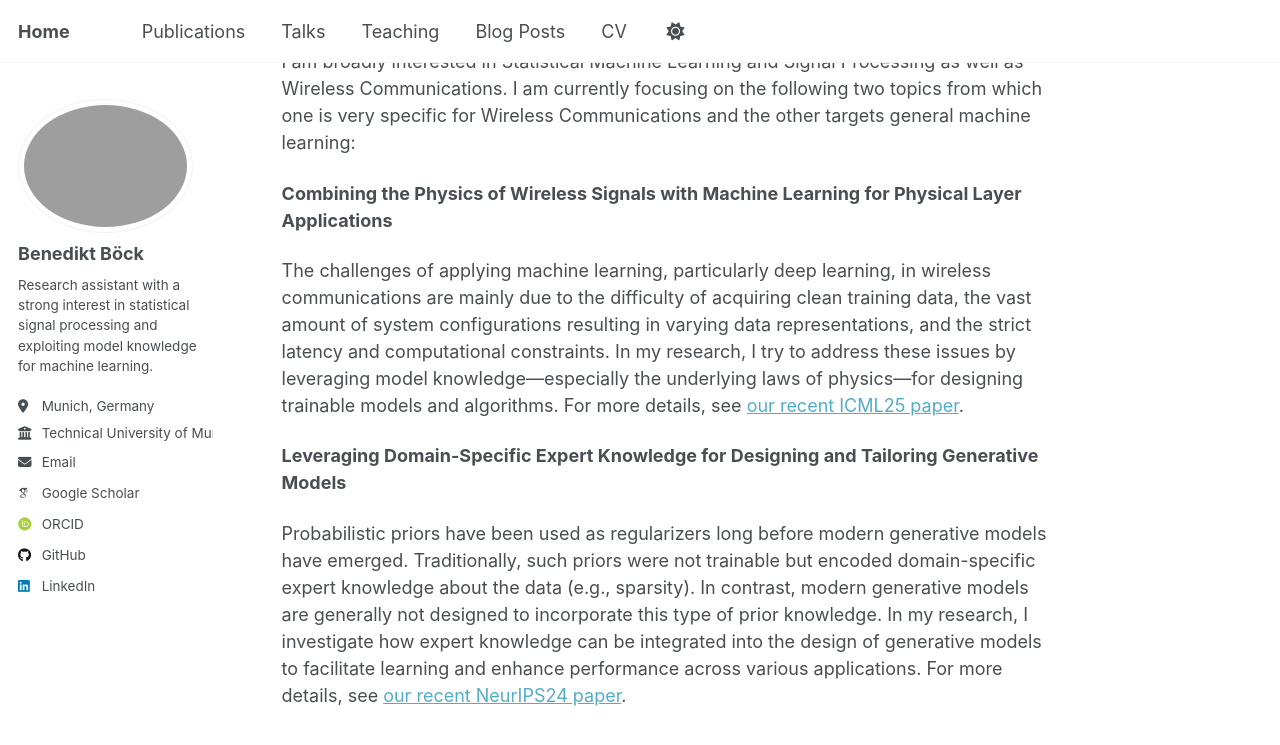
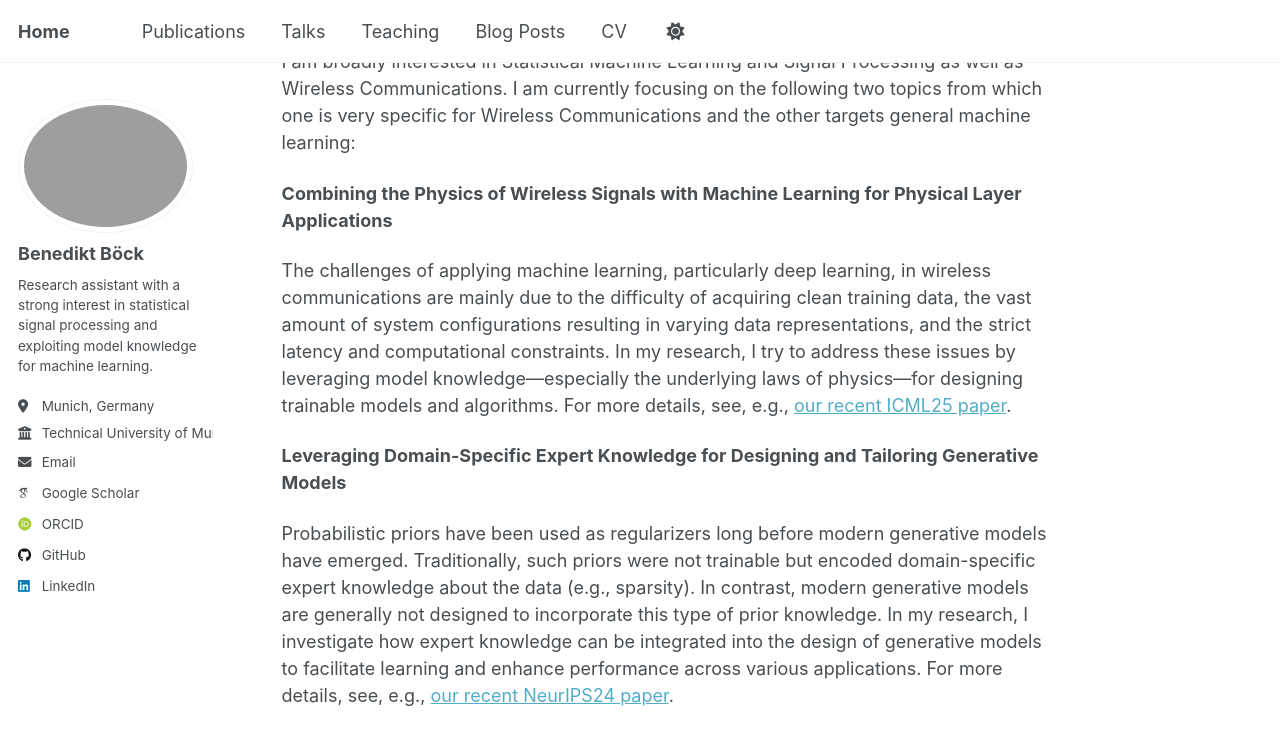
Before and after one commit to beneboeck/beneboeck.github.io, a Jekyll site: the page built from _pages/about.md, in a window 1280 px wide and 900 px high, scrolled down 346 px. Shown: the top 745 px of the window. Built offline with Jekyll 4.4.1, drawn with Linux system fonts in a browser that asks for light colours; some web fonts are replaced; a script that is not in the unit is left out.

```diff
--- a/_pages/about.md
+++ b/_pages/about.md
@@ -18,9 +18,9 @@ I am broadly interested in Statistical Machine Learning and Signal Processing as
 
 **Combining the Physics of Wireless Signals with Machine Learning for Physical Layer Applications**
 
-The challenges of applying machine learning, particularly deep learning, in wireless communications are mainly due to the difficulty of acquiring clean training data, the vast amount of system configurations resulting in varying data representations, and the strict latency and computational constraints. In my research, I try to address these issues by leveraging model knowledge—especially the underlying laws of physics—for designing trainable models and algorithms. For more details, see [our recent ICML25 paper]({{ site.baseurl }}/publication/physics_informed).
+The challenges of applying machine learning, particularly deep learning, in wireless communications are mainly due to the difficulty of acquiring clean training data, the vast amount of system configurations resulting in varying data representations, and the strict latency and computational constraints. In my research, I try to address these issues by leveraging model knowledge—especially the underlying laws of physics—for designing trainable models and algorithms. For more details, see, e.g., [our recent ICML25 paper]({{ site.baseurl }}/publication/physics_informed).
 
 
 **Leveraging Domain-Specific Expert Knowledge for Designing and Tailoring Generative Models**
 
-Probabilistic priors have been used as regularizers long before modern generative models have emerged. Traditionally, such priors were not trainable but encoded domain-specific expert knowledge about the data (e.g., sparsity). In contrast, modern generative models are generally not designed to incorporate this type of prior knowledge. In my research, I investigate how expert knowledge can be integrated into the design of generative models to facilitate learning and enhance performance across various applications. For more details, see [our recent NeurIPS24 paper]({{ site.baseurl }}/publication/sbgm).
+Probabilistic priors have been used as regularizers long before modern generative models have emerged. Traditionally, such priors were not trainable but encoded domain-specific expert knowledge about the data (e.g., sparsity). In contrast, modern generative models are generally not designed to incorporate this type of prior knowledge. In my research, I investigate how expert knowledge can be integrated into the design of generative models to facilitate learning and enhance performance across various applications. For more details, see, e.g., [our recent NeurIPS24 paper]({{ site.baseurl }}/publication/sbgm).
```
